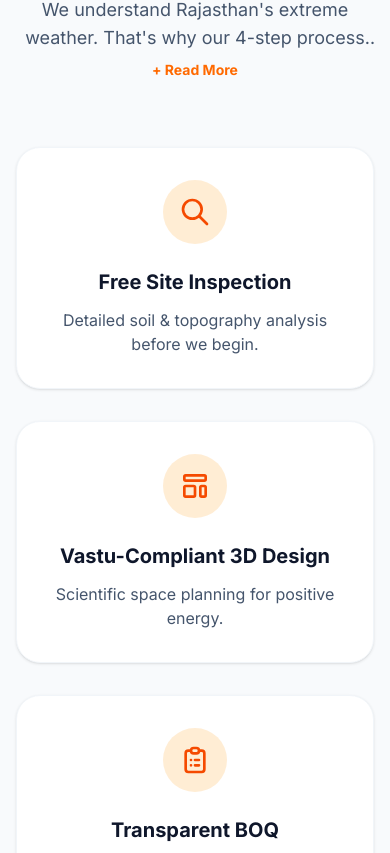
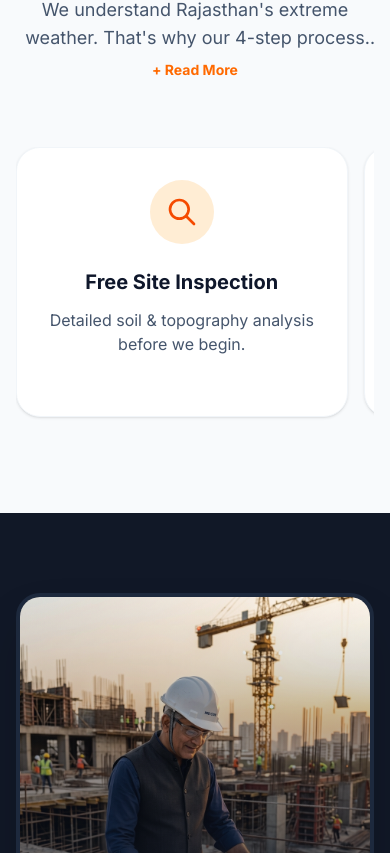
Before and after one commit to nowtaktimes-lgtm/bikanerbuilders, a Next.js app: page / in a window 390 px wide. Shown: the part 3611-4464 px from the top of the page. Built offline with nearby package versions, Linux system fonts and the light colour scheme; no server answers.

Commit message:
UI: Refactor 'Our Proven Construction Process' to horizontal swipeable slider on mobile

```diff
--- /dev/null
+++ b/fixSlider.js
@@ -0,0 +1,18 @@
+const fs = require('fs');
+
+let c = fs.readFileSync('src/app/page.tsx', 'utf8');
+
+// Replace the container
+c = c.replace(
+  '          <div className="grid grid-cols-1 sm:grid-cols-2 lg:grid-cols-4 gap-8">',
+  '          <div className="flex overflow-x-auto snap-x snap-mandatory gap-4 pb-4 md:grid md:grid-cols-4 md:gap-8 md:overflow-visible md:pb-0 [&::-webkit-scrollbar]:hidden [-ms-overflow-style:none] [scrollbar-width:none]">'
+);
+
+// Replace the card wrapper
+c = c.replace(
+  '              <div key={idx} className="bg-white p-8 rounded-3xl shadow-sm border border-slate-100 hover:shadow-xl transition-shadow text-center">',
+  '              <div key={idx} className="min-w-[85vw] sm:min-w-[300px] snap-center md:min-w-0 md:w-auto bg-white p-8 rounded-3xl shadow-sm border border-slate-100 hover:shadow-xl transition-shadow text-center">'
+);
+
+fs.writeFileSync('src/app/page.tsx', c);
+console.log('Fixed slider layout in page.tsx');
--- a/src/app/page.tsx
+++ b/src/app/page.tsx
@@ -180,14 +180,14 @@ export default function Home() {
               We understand Rajasthan's extreme weather. That's why our 4-step process ensures your home is built using climate-resistant materials, ensuring durability against intense heat and sandstorms.
             </ReadMoreText>
           </div>
-          <div className="grid grid-cols-1 sm:grid-cols-2 lg:grid-cols-4 gap-8">
+          <div className="flex overflow-x-auto snap-x snap-mandatory gap-4 pb-4 md:grid md:grid-cols-4 md:gap-8 md:overflow-visible md:pb-0 [&::-webkit-scrollbar]:hidden [-ms-overflow-style:none] [scrollbar-width:none]">
             {[
               { title: "Free Site Inspection", desc: "Detailed soil & topography analysis before we begin.", icon: "M21 21l-6-6m2-5a7 7 0 11-14 0 7 7 0 0114 0z" },
               { title: "Vastu-Compliant 3D Design", desc: "Scientific space planning for positive energy.", icon: "M4 5a1 1 0 011-1h14a1 1 0 011 1v2a1 1 0 01-1 1H5a1 1 0 01-1-1V5zM4 13a1 1 0 011-1h6a1 1 0 011 1v6a1 1 0 01-1 1H5a1 1 0 01-1-1v-6zM16 13a1 1 0 011-1h2a1 1 0 011 1v6a1 1 0 01-1 1h-2a1 1 0 01-1-1v-6z" },
               { title: "Transparent BOQ", desc: "Clear material selection with zero hidden costs.", icon: "M9 5H7a2 2 0 00-2 2v12a2 2 0 002 2h10a2 2 0 002-2V7a2 2 0 00-2-2h-2M9 5a2 2 0 002 2h2a2 2 0 002-2M9 5a2 2 0 012-2h2a2 2 0 012 2m-3 7h3m-3 4h3m-6-4h.01M9 16h.01" },
               { title: "Turnkey Handover", desc: "Move-in ready homes delivered on strict deadlines.", icon: "M5 13l4 4L19 7" }
             ].map((step, idx) => (
-              <div key={idx} className="bg-white p-8 rounded-3xl shadow-sm border border-slate-100 hover:shadow-xl transition-shadow text-center">
+              <div key={idx} className="min-w-[85vw] sm:min-w-[300px] snap-center md:min-w-0 md:w-auto bg-white p-8 rounded-3xl shadow-sm border border-slate-100 hover:shadow-xl transition-shadow text-center">
                 <div className="w-16 h-16 mx-auto bg-orange-100 text-orange-600 rounded-full flex items-center justify-center mb-6">
                   <svg className="w-8 h-8" fill="none" viewBox="0 0 24 24" stroke="currentColor" strokeWidth={2}>
                     <path strokeLinecap="round" strokeLinejoin="round" d={step.icon} />
```
